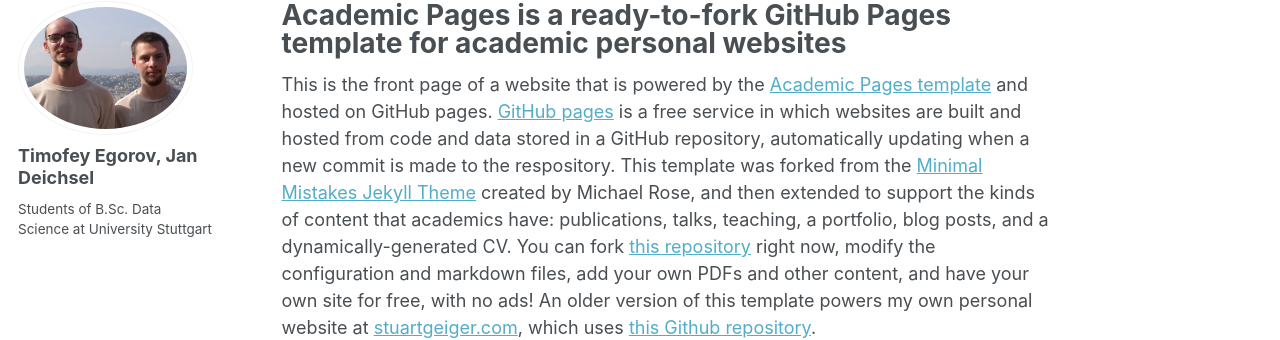
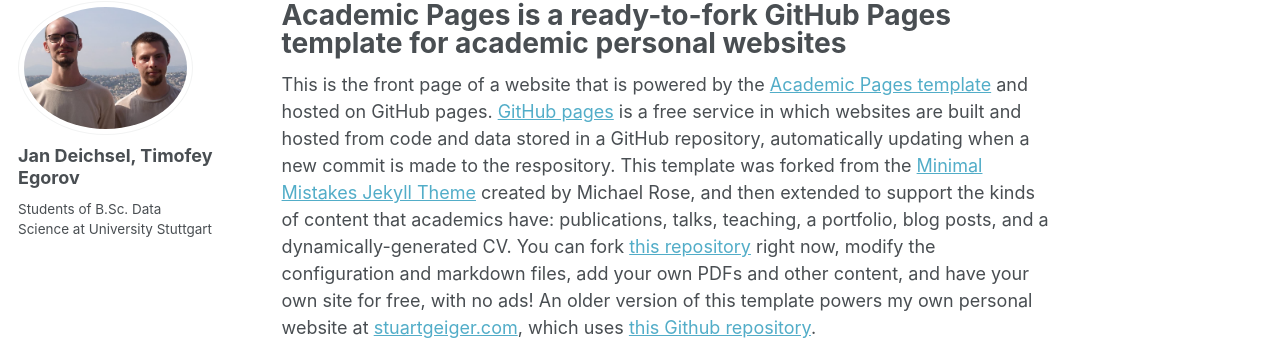
Before and after one commit to jdeichsel/jdeichsel.github.io, a Jekyll site: the page built from _pages/about.md, in a window 1280 px wide. Shown: the part 105-445 px from the top of the page. Built offline with Jekyll 4.4.1, drawn with Linux system fonts in a browser that asks for light colours.

```diff
--- a/_config.yml
+++ b/_config.yml
@@ -22,7 +22,7 @@ repository               : "/jdeichsel.github.io"
 author:
   # Biographic information
   avatar           : "profile.png"
-  name             : "Timofey Egorov, Jan Deichsel"
+  name             : "Jan Deichsel, Timofey Egorov"
   bio              : "Students of B.Sc. Data Science at University Stuttgart"
 
 
```
